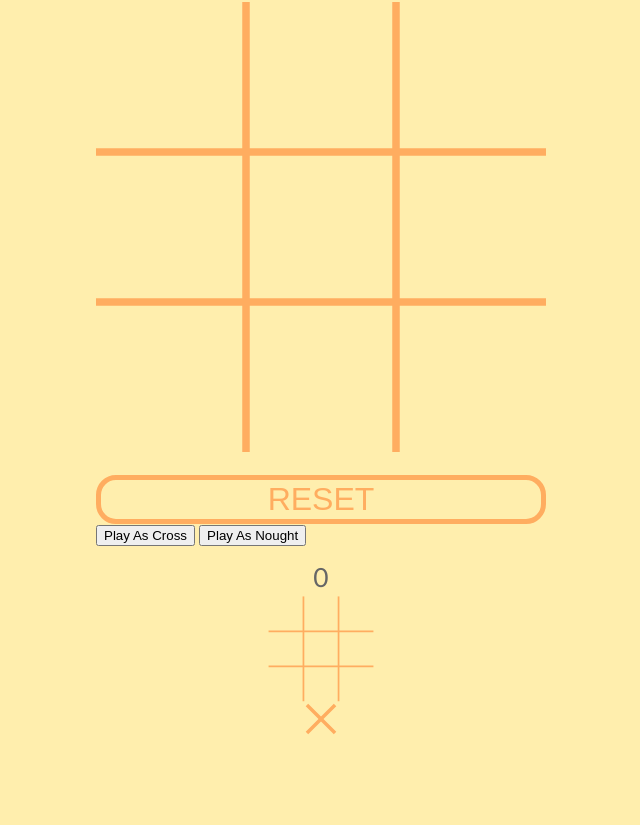
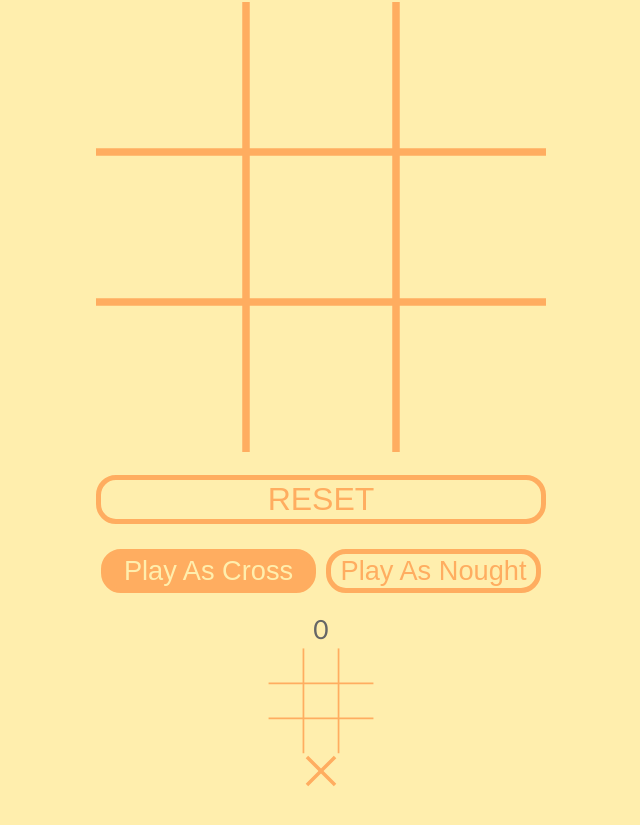
Before and after one commit to caseymeiz/noughts-and-crosses, a plain HTML site: page index.html in a window 1280 px wide. Shown: the part 105-930 px from the top of the page, without its empty margins (319-959 px from the left). Drawn offline with Linux system fonts and the light colour scheme.

Commit message:
:sparkles: highlight the current mode of playing

```diff
--- a/index.html
+++ b/index.html
@@ -12,8 +12,13 @@
         <div id="game">
             <div id="board"></div>
             <button id='reset'>RESET</button>
-            <button id='play-as-cross'>Play As Cross</button>
-            <button id='play-as-nought'>Play As Nought</button>
+            <div class="options">
+                <span>
+                    <button id='play-as-cross' class='active'>Play As Cross</button>
+                </span><span>
+                    <button id='play-as-nought'>Play As Nought</button>
+                </span>
+            </div>
         </div>
 
         <div id='tree' class='board'></div>
--- a/styles.css
+++ b/styles.css
@@ -102,6 +102,30 @@ rect[class^="panel-"], rect[class*=" panel-"] {
     width: 100%;
 }
 
+.options span {
+    display: inline-block;
+    width: 50%;
+    padding: 5px;
+}
+
+.options button {
+    border: 5px solid #ffad60;
+    background-color: transparent;
+    color: #ffad60;
+    font-size: 1.7em;
+    cursor: pointer;
+    border-radius: 20px;
+    outline: 0;
+    margin: 20px 0 0 0;
+    width: 100%;
+}
+
+.options button.active {
+    background-color: #ffad60;
+    color: #FFEEAD;
+}
+
+
 @keyframes colorChange {
     100%{stroke: #5bc0de}
 }
```
Also changed, not shown: dist/main.js (+1 -1 lines), ui/ui.js (+8 -4 lines).
